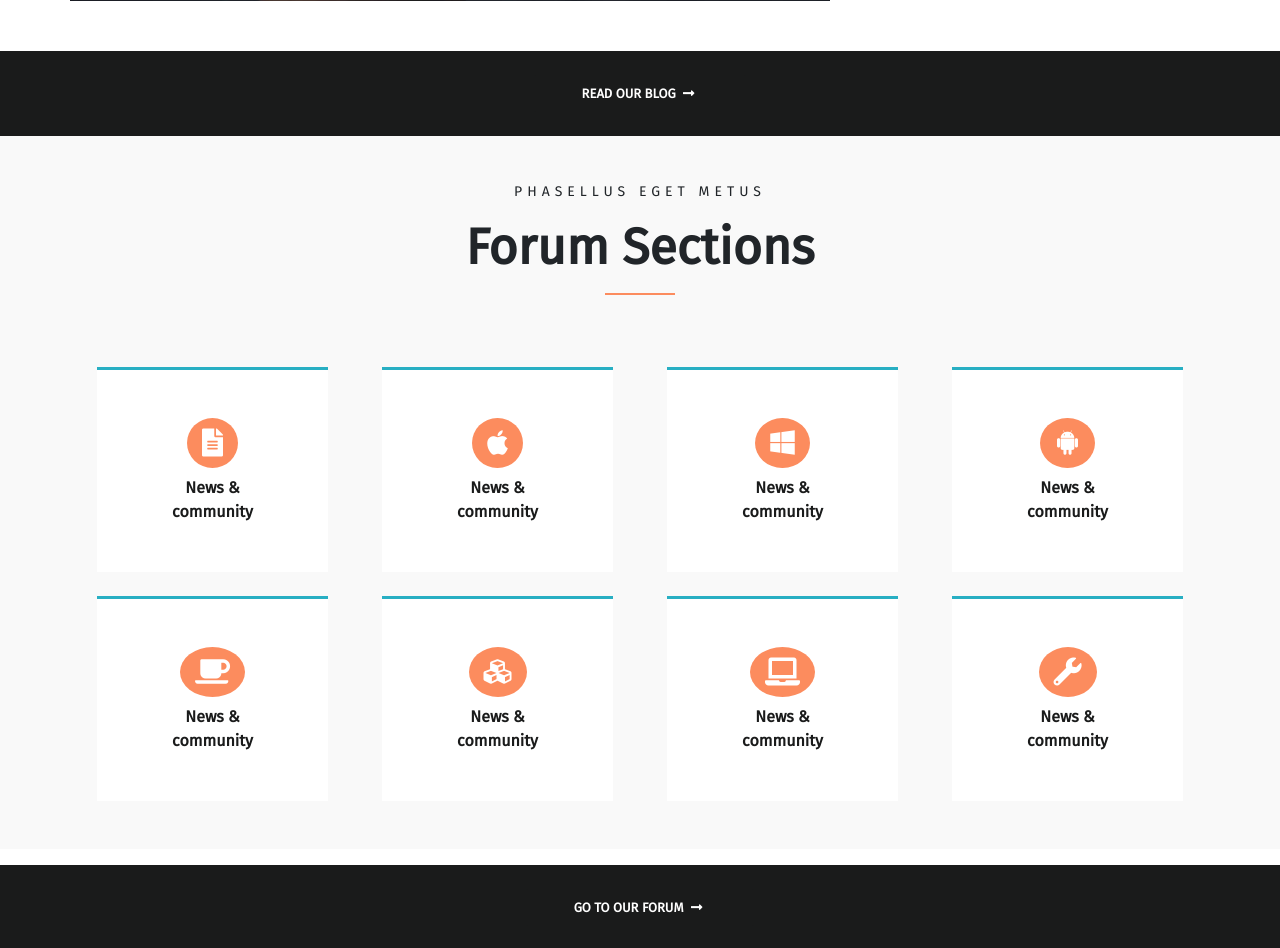
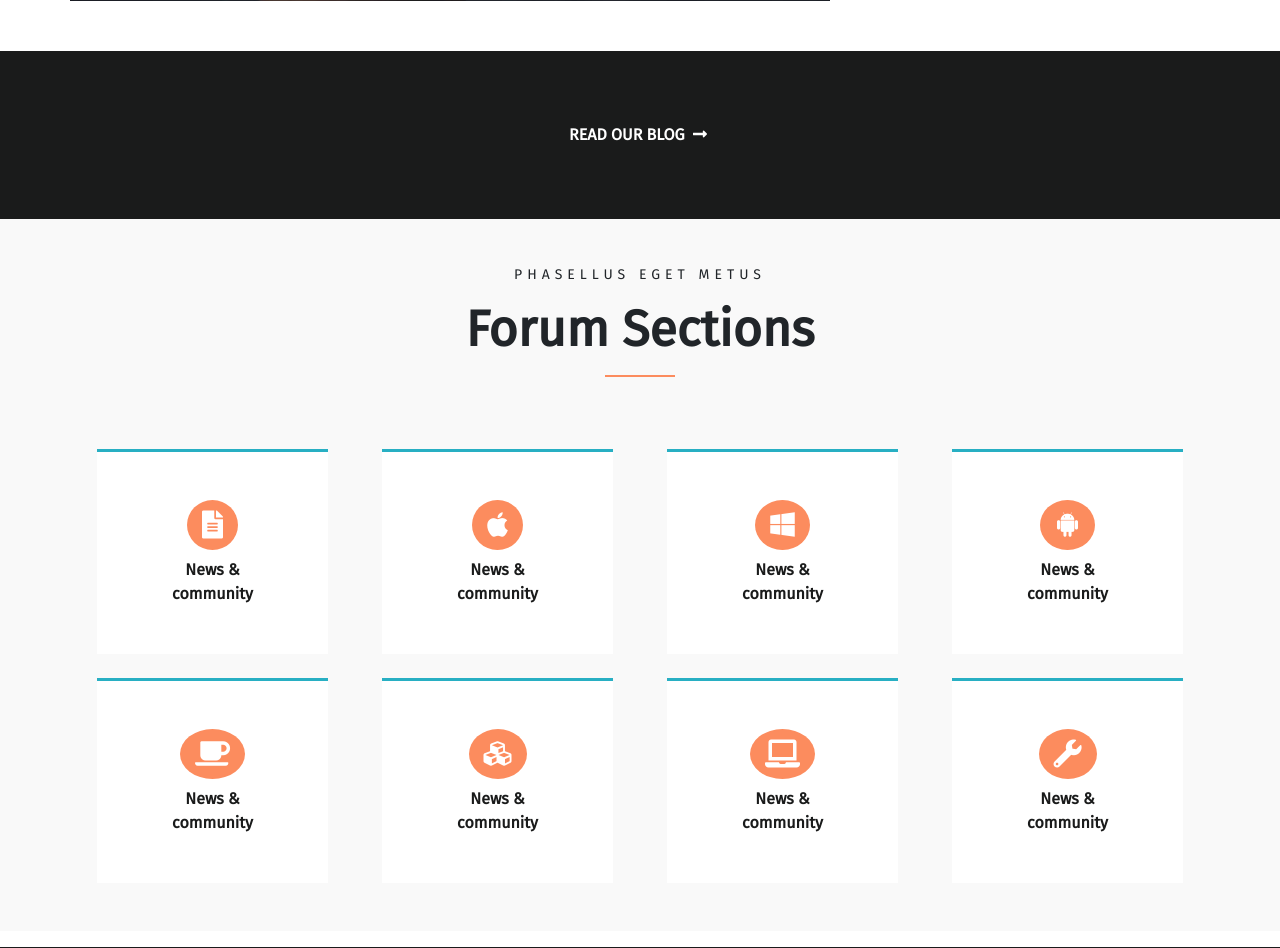
Before and after one commit to FabrizioFornone/proj-html-vuejs, a Vue app: page / in a window 1280 px wide. Shown: the part 3200-4148 px from the top of the page. Built offline with nearby package versions, Linux system fonts and the light colour scheme.

Commit message:
changes in style

```diff
--- a/src/components/SixthSectionBox.vue
+++ b/src/components/SixthSectionBox.vue
@@ -1,12 +1,12 @@
 <template>
   <section>
-    <div class="banner mt-3 d-flex justify-content-center">
-      <button class="text-uppercase fw-bold my-4 px-5 py-2 rounded btn">
+    <div class="banner py-4 mt-3 d-flex justify-content-center">
+      <div class="text-uppercase fw-bold my-5">
         <a href="#"
           >read our blog
           <i class="fas fa-long-arrow-alt-right px-1"></i>
         </a>
-      </button>
+      </div>
     </div>
     <div class="container-fluid">
       <div class="container">
@@ -33,13 +33,13 @@
         </div>
       </div>
     </div>
-    <div class="banner mt-3 d-flex justify-content-center">
-      <button class="text-uppercase fw-bold my-4 px-5 py-2 rounded btn">
+    <div class="banner py-4 mt-3 d-flex justify-content-center">
+      <div class="text-uppercase fw-bold my-5">
         <a href="#"
           >Go to our forum
           <i class="fas fa-long-arrow-alt-right px-1"></i>
         </a>
-      </button>
+      </div>
     </div>
   </section>
 </template>
--- a/src/style/sixthSectionStyle.scss
+++ b/src/style/sixthSectionStyle.scss
@@ -3,15 +3,14 @@
 .banner {
   background-color: $black;
   color: $white;
+  cursor: pointer;
 
-  button {
-    background-color: $black;
+  &:hover {
+    background-color: $eastern-blue;
+  }
+
+  a {
     color: $white;
-    font-size: 13px;
-
-    a {
-      color: $white;
-    }
   }
 }
 
```
Also changed, not shown: src/style/headerStyle.scss (line endings or trailing spaces), src/style/jumbotronStyle.scss (line endings or trailing spaces).
